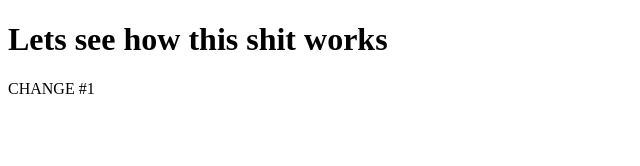
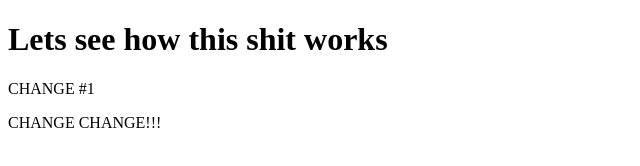
Before and after one commit to plb79/vscode-git, a plain HTML site: page index.html in a window 1280 px wide. Shown: the whole page, without its empty margins (0-640 px from the left). Drawn offline with Linux system fonts and the light colour scheme.

Commit message:
test2 added index

```diff
--- a/index.html
+++ b/index.html
@@ -9,6 +9,7 @@
 <body>
 <h1>Lets see how this shit works</h1>
 <p> CHANGE #1</p>
+<p>CHANGE CHANGE!!!</p>
 
 </body>
 </html>
```
